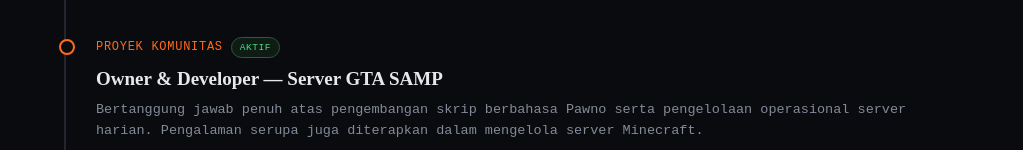
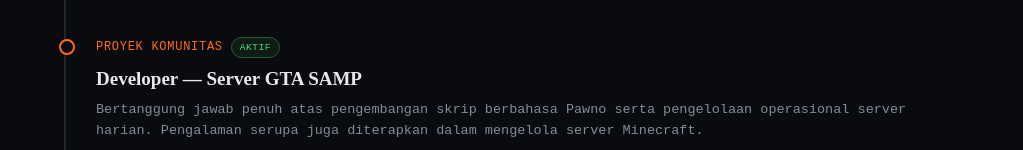
Before and after one commit to danzxspace/DanzXsite, a plain HTML site: page index.html in a window 1280 px wide. Shown: the part 2732-2882 px from the top of the page, without its empty margins (128-1151 px from the left). Drawn offline with Linux system fonts and the light colour scheme; no server answers.

Commit message:
Update index.html

```diff
--- a/index.html
+++ b/index.html
@@ -520,7 +520,7 @@
       </div>
       <div class="tl-item">
         <div class="tl-date">PROYEK KOMUNITAS <span class="tl-status">AKTIF</span></div>
-        <h3>Owner &amp; Developer — Server GTA SAMP</h3>
+        <h3>Developer — Server GTA SAMP</h3>
         <p>Bertanggung jawab penuh atas pengembangan skrip berbahasa Pawno serta pengelolaan operasional server harian. Pengalaman serupa juga diterapkan dalam mengelola server Minecraft.</p>
         <div class="tl-tags"><span>Pawno</span><span>Server Administration</span><span>Game Server</span></div>
       </div>
```
